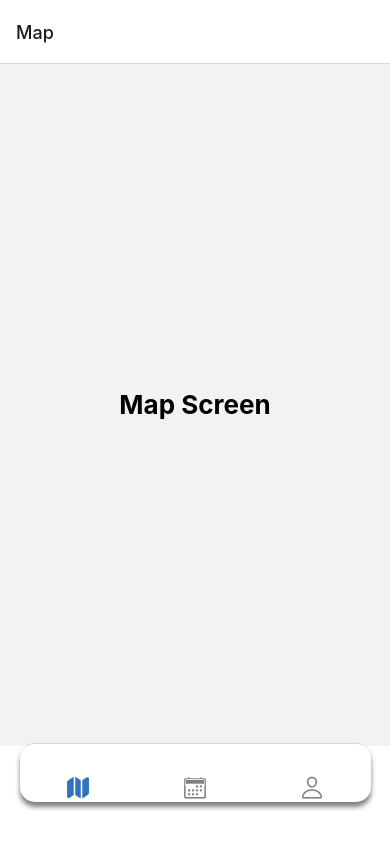
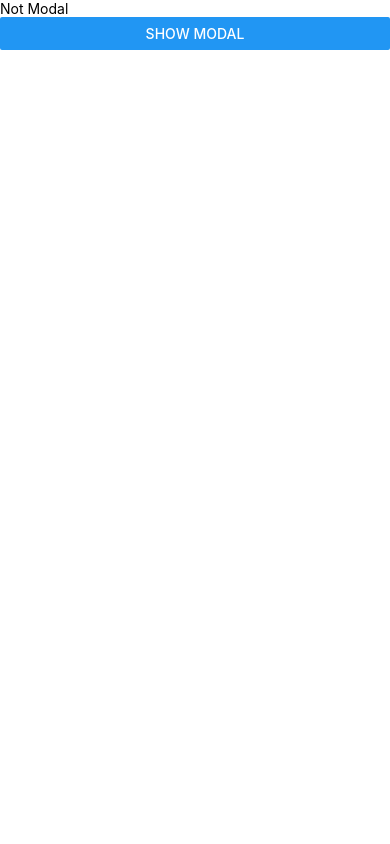
Before and after one commit to GordoC/flock, a React Native app in the folder frontend/: screen / in a window 390 px wide. Built offline with nearby package versions, Linux system fonts and the light colour scheme.

Commit message:
working modal

```diff
--- a/frontend/App.js
+++ b/frontend/App.js
@@ -3,20 +3,12 @@ import { StatusBar } from 'expo-status-bar';
 import { StyleSheet, Text, View } from 'react-native';
 // import React, { useState } from 'react';
 import MainContainer from './components/MainContainer';
+import NewSessions from './components/NewSessions';
 
 export default function App() {
-  // const [msg, setMsg] = useState("blah");
-  // const socket = io("http://localhost:1337")
-  // socket.on("connect", () => {
-  //   setMsg("OKOK")
-  // })
-
-  // fetch("http://localhost:1337/api/accounts/2")
-  //   .then((resp) => resp.json())
-  //   .then((data) => setMsg(data.data.id))
 
   return (
-    <MainContainer/>
+    <NewSessions/>
   );
 }
 
--- a/frontend/components/MainContainer.js
+++ b/frontend/components/MainContainer.js
@@ -25,7 +25,7 @@ function MainContainer() {
           tabBarInactiveTintColor: 'grey',
           tabBarShowLabel: false,
           tabBarStyle:{
-            borderRadius: "15px",
+            borderRadius: 15,
             backgroundColor:"#FFFFFF",
             bottom: "5%",
             height: "7%",
--- /dev/null
+++ b/frontend/components/NewSessions.js
@@ -0,0 +1,38 @@
+import React from 'react';
+import { StyleSheet, Text, Modal, View, Button } from 'react-native';
+
+class NewSessions extends React.Component {
+    constructor() {
+        super();
+        this.state = {show: false};
+    }
+    render() {
+        return(
+            <View>
+                <Text>Not Modal</Text>
+                <Button title='Show modal' onPress={()=>{this.setState({show: true})}}/>
+                <Modal transparent={true} visible={this.state.show} style={styles.modal}>
+                    <View style={styles.modalContent}>
+                        <View>
+                            <Text style={{fontSize:50}}>Model Text</Text>
+                            <Button title='Close Modal' onPress={()=>{this.setState({show: false})}} />
+                        </View>
+                    </View>
+                </Modal>
+            </View>
+        );
+    }
+}
+
+const styles = StyleSheet.create({
+    modal: {
+        backgroundColor: '#000000',
+        flex: 1
+    },
+    modalContent: {
+        margin: 50
+    }
+
+});
+
+export default NewSessions;
```
Also changed, not shown: frontend/assets/new-session-background.png (added).
